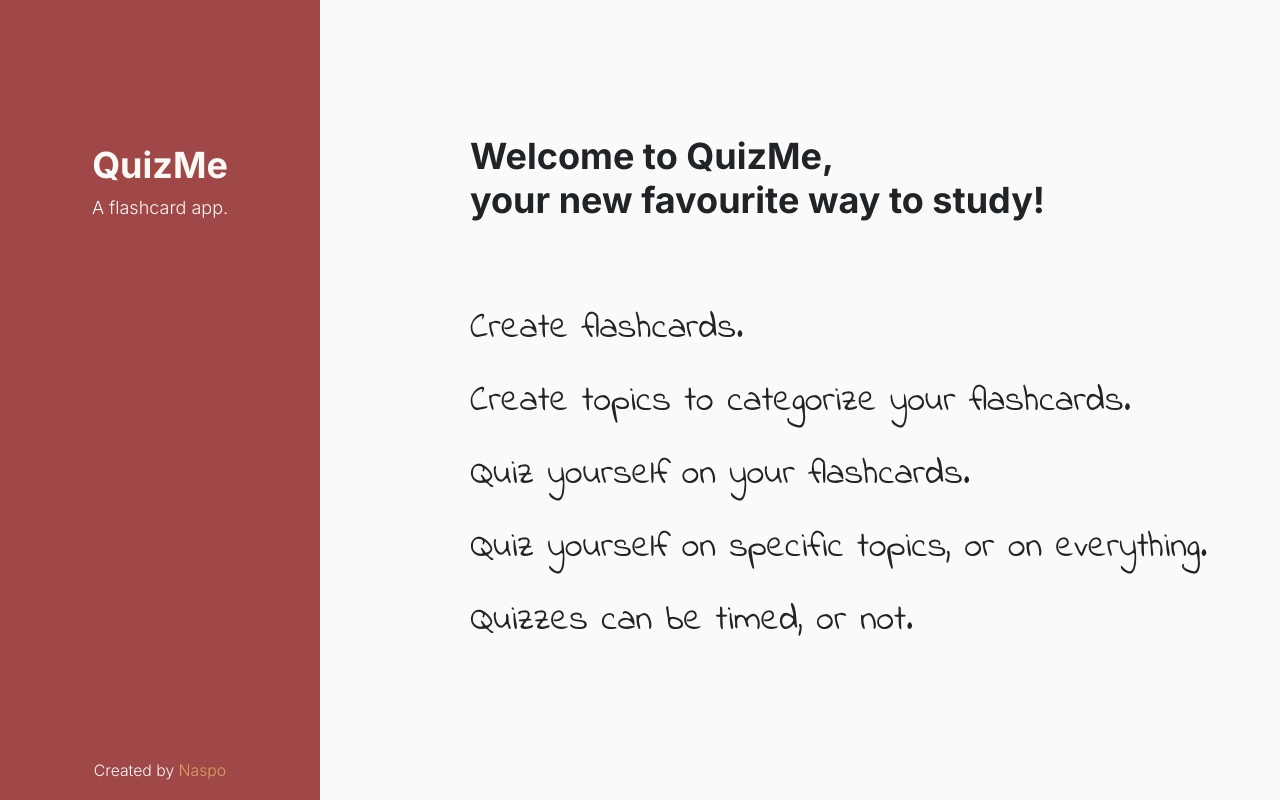
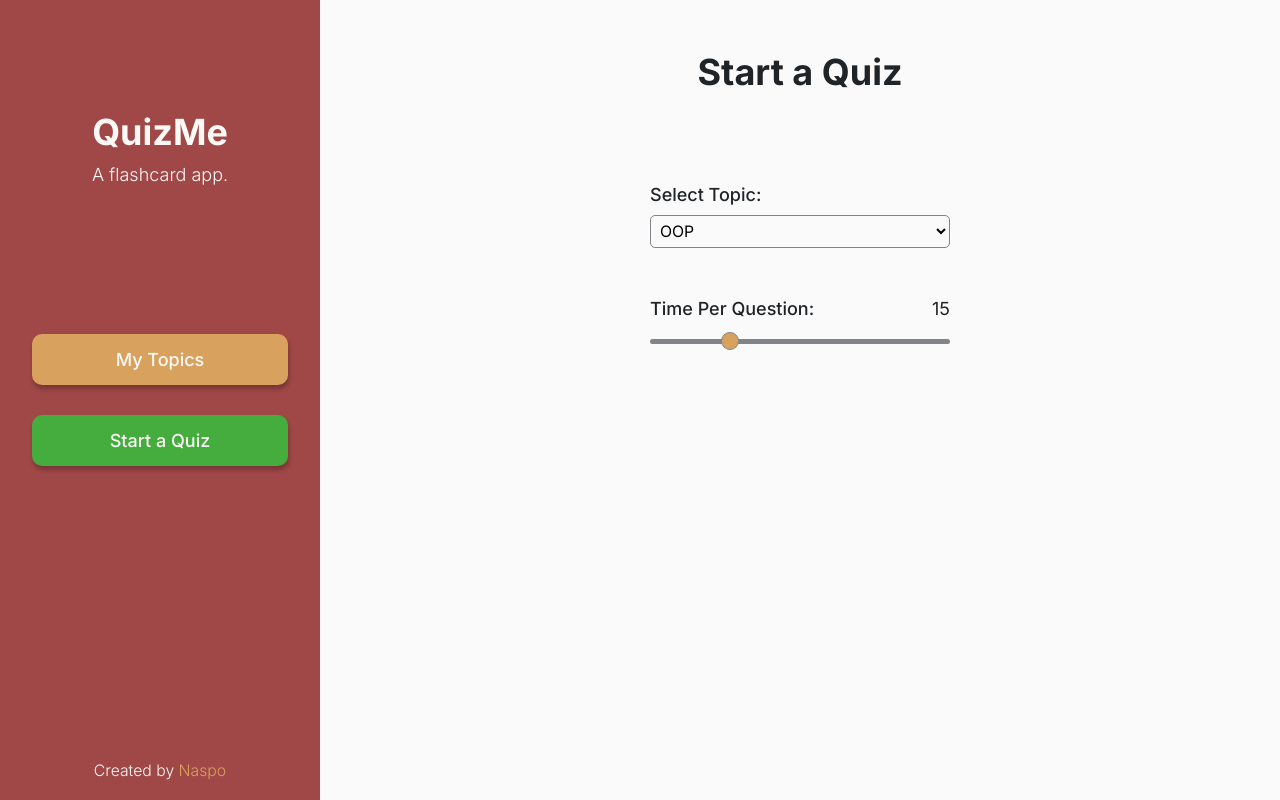
Before and after one commit to NaspoDev/QuizMe, a React (Vite) app in the folder frontend/: page /start-quiz in a window 1280 px wide. Built offline with nearby package versions, Linux system fonts and the light colour scheme.

Commit message:
basics of start quiz page done

```diff
--- a/frontend/src/App.tsx
+++ b/frontend/src/App.tsx
@@ -4,6 +4,7 @@ import LandingPage from "./components/landing_page/LandingPage";
 import { Route, Routes, useLocation } from "react-router-dom";
 import TopicsPage from "./components/topics_page/TopicsPage";
 import FlashcardsPage from "./components/flashcards_page/FlashcardsPage";
+import StartQuizPage from "./components/start_quiz_page/StartQuizPage";
 
 function App() {
   const location = useLocation();
@@ -20,7 +21,7 @@ function App() {
             <Route path=":topicId/:topicName" element={<FlashcardsPage />} />
           </Route>
 
-          <Route path="/start-quiz" element={<LandingPage />} />
+          <Route path="/start-quiz" element={<StartQuizPage />} />
           <Route path="/active-quiz" element={<LandingPage />} />
         </Routes>
       </div>
--- /dev/null
+++ b/frontend/src/components/labeled_slider/LabeledSlider.scss
@@ -0,0 +1,115 @@
+@use "../../utility_styles/mixins" as *;
+@use "../../utility_styles/variables" as *;
+
+// LabeledSlider component styling
+
+.LabeledSlider {
+  @include displayFlex(column);
+
+  .info-container {
+    width: 100%;
+    @include displayFlex(row, space-between);
+  }
+}
+
+// Slider input styling
+input[type="range"] {
+  height: 25px;
+  -webkit-appearance: none;
+  margin: 10px 0;
+  width: 100%;
+  background: transparent;
+
+  &:focus {
+    outline: none;
+
+    // Leaving these here in case I decide to change the bg con focus.
+    // &::-webkit-slider-runnable-track {
+    //   background: $theme-color-orange;
+    // }
+
+    // &::-ms-fill-lower {
+    //   background: $theme-color-orange;
+    // }
+    // &::-ms-fill-upper {
+    //   background: $theme-color-orange;
+    // }
+  }
+
+  // webkit styling
+  &::-webkit-slider-runnable-track {
+    width: 100%;
+    height: 5px;
+    background: $dark-gray;
+    border-radius: 5px;
+    border: 0px solid #000000;
+    box-shadow: 0px 0px 0px #000000;
+    cursor: pointer;
+  }
+
+  &::-webkit-slider-thumb {
+    box-shadow: 0px 0px 0px #000000;
+    border: 1px solid $dark-gray;
+    height: 18px;
+    width: 18px;
+    border-radius: 25px;
+    background: $theme-color-orange;
+    cursor: pointer;
+    -webkit-appearance: none;
+    margin-top: -7px;
+  }
+
+  // firefox styling
+  &::-moz-range-track {
+    width: 100%;
+    height: 5px;
+    cursor: pointer;
+    box-shadow: 0px 0px 0px #000000;
+    background: $dark-gray;
+
+    border-radius: 5px;
+    border: 0px solid #000000;
+  }
+
+  &::-moz-range-thumb {
+    box-shadow: 0px 0px 0px #000000;
+    border: 1px solid $theme-color-dark;
+    height: 18px;
+    width: 18px;
+    border-radius: 25px;
+    background: $theme-color-orange;
+    cursor: pointer;
+  }
+
+  // edge styling
+  &::-ms-track {
+    width: 100%;
+    height: 5px;
+    cursor: pointer;
+    background: transparent;
+    border-color: transparent;
+    color: transparent;
+  }
+  &::-ms-fill-lower {
+    background: $dark-gray;
+    border: 0px solid #000000;
+    border-radius: 5px;
+    box-shadow: 0px 0px 0px #000000;
+  }
+  &::-ms-fill-upper {
+    background: $dark-gray;
+    border: 0px solid #000000;
+    border-radius: 5px;
+    box-shadow: 0px 0px 0px #000000;
+  }
+  &::-ms-thumb {
+    margin-top: 1px;
+    box-shadow: 0px 0px 0px #000000;
+    border: 1px solid $theme-color-dark;
+    height: 18px;
+    width: 18px;
+    border-radius: 25px;
+    background: $theme-color-orange;
+    cursor: pointer;
+  }
+}
--- /dev/null
+++ b/frontend/src/components/labeled_slider/LabeledSlider.tsx
@@ -0,0 +1,45 @@
+import { useEffect, useState } from "react";
+import "./LabeledSlider.scss";
+
+interface LabeledSliderProps {
+  minValue: number;
+  maxValue: number;
+  defaultValue: number;
+  htmlSliderId: string;
+  label: string;
+  additionalClasses?: string;
+}
+
+// A custom slider component that comes with a label and updating value display.
+function LabeledSlider({
+  minValue,
+  maxValue,
+  defaultValue,
+  htmlSliderId,
+  label,
+  additionalClasses,
+}: LabeledSliderProps) {
+  const [value, setValue] = useState<string>(defaultValue.toString());
+
+  return (
+    <div className={`LabeledSlider ${additionalClasses}`}>
+      <div className="info-container">
+        <label htmlFor={htmlSliderId} className="font-semibold">
+          {label}
+        </label>
+        <p className="slider-value-display">{value}</p>
+      </div>
+
+      <input
+        type="range"
+        min={minValue}
+        max={maxValue}
+        defaultValue={defaultValue}
+        id={htmlSliderId}
+        onChange={(event) => setValue(event.target.value)}
+      />
+    </div>
+  );
+}
+
+export default LabeledSlider;
--- a/frontend/src/components/sidebar/Sidebar.tsx
+++ b/frontend/src/components/sidebar/Sidebar.tsx
@@ -28,8 +28,8 @@ function Sidebar({ pathname }: SidebarProps) {
           </Link>
         )}
 
-        {/* Flashcards or Topics page */}
-        {pathname.startsWith("/topics") && (
+        {/* Topics page(s), start quiz page */}
+        {(pathname.startsWith("/topics") || pathname == "/start-quiz") && (
           <>
             <Link
               to="/topics"
--- /dev/null
+++ b/frontend/src/components/start_quiz_page/StartQuizPage.scss
@@ -0,0 +1,36 @@
+@use "../../utility_styles/mixins" as *;
+@use "../../utility_styles/variables" as *;
+
+// Start Quiz Page styling
+
+.StartQuizPage {
+  width: 100%;
+  height: 100%;
+  @include displayFlex(column, flex-start);
+  padding: 50px 50px 0px 50px;
+
+  .start-quiz-heading {
+    margin-bottom: 70px;
+  }
+
+  .start-quiz-form {
+    @include displayFlex(column);
+    gap: 50px;
+    // background-color: $theme-color-orange;
+    border-radius: 10px;
+    padding: 20px;
+
+    .form-item {
+      width: 300px;
+      @include displayFlex(column, center, flex-start);
+    }
+
+    .topic-selection {
+      gap: 10px;
+
+      .quiz-topic-selection {
+        width: 100%;
+      }
+    }
+  }
+}
--- /dev/null
+++ b/frontend/src/components/start_quiz_page/StartQuizPage.tsx
@@ -0,0 +1,53 @@
+import { useEffect, useState } from "react";
+import "./StartQuizPage.scss";
+import topicService, { Topic } from "../../services/TopicService";
+import LabeledSlider from "../labeled_slider/LabeledSlider";
+
+function StartQuizPage() {
+  const [topics, setTopics] = useState<Topic[]>([]);
+
+  useEffect(() => {
+    // Call backend api to get the user's topics.
+    // TODO: pass in proper ID
+    topicService.getUserTopics("123").then(setTopics);
+  }, []);
+
+  return (
+    <div className="StartQuizPage">
+      <h1 className="start-quiz-heading text-2xl font-bold">Start a Quiz</h1>
+      <form className="start-quiz-form">
+        <div className="topic-selection form-item">
+          <label htmlFor="quiz-topic-selection" className="font-semibold">
+            Select Topic:
+          </label>
+          <select
+            className="quiz-topic-selection"
+            name=" topicSelection"
+            id="quiz-topic-selection"
+          >
+            {topics.map((topic) => (
+              <option
+                className="quiz-topic-selection-option"
+                value={topic.id}
+                key={topic.id}
+              >
+                {topic.name}
+              </option>
+            ))}
+          </select>
+        </div>
+
+        <LabeledSlider
+          minValue={0}
+          maxValue={60}
+          defaultValue={15}
+          htmlSliderId="quiz-time-selection-input"
+          label="Time Per Question:"
+          additionalClasses="form-item"
+        />
+      </form>
+    </div>
+  );
+}
+
+export default StartQuizPage;
--- a/frontend/src/index.scss
+++ b/frontend/src/index.scss
@@ -88,7 +88,8 @@ button {
   cursor: pointer;
 }
 
-input,
+// text input and textarea styling
+input[type="text"],
 textarea {
   outline: none;
   border: none;
```
